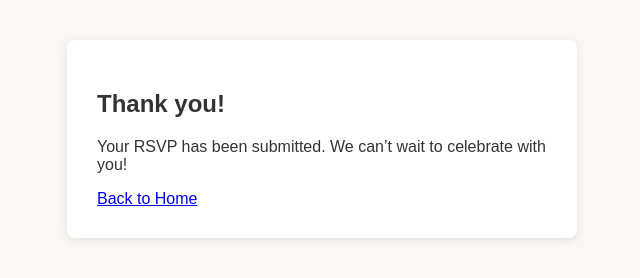
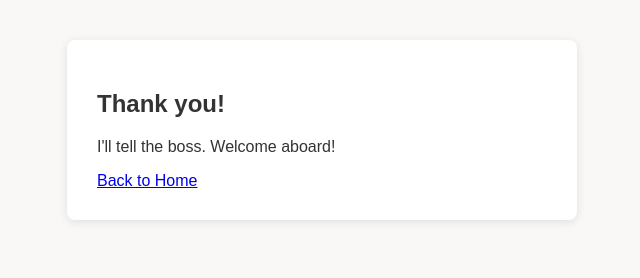
Before and after one commit to SirMagicMan/Wedding, a plain HTML site: page success.html in a window 1280 px wide. Shown: the whole page, without its empty margins (318-958 px from the left). Drawn offline with Linux system fonts and the light colour scheme.

Commit message:
Update success.html

```diff
--- a/success.html
+++ b/success.html
@@ -8,7 +8,7 @@
 <body>
   <section class="form-section">
     <h2>Thank you!</h2>
-    <p>Your RSVP has been submitted. We can’t wait to celebrate with you!</p>
+    <p>I'll tell the boss. Welcome aboard!</p>
     <a href="index.html">Back to Home</a>
   </section>
 </body>
```
